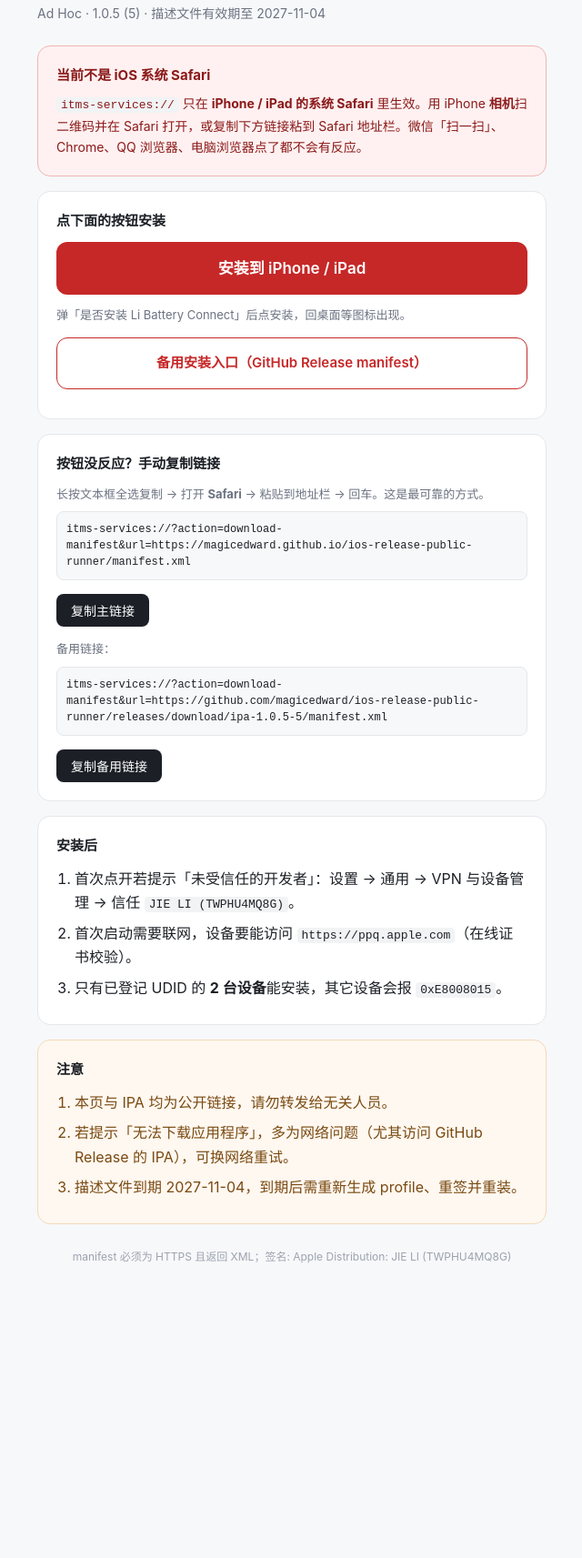
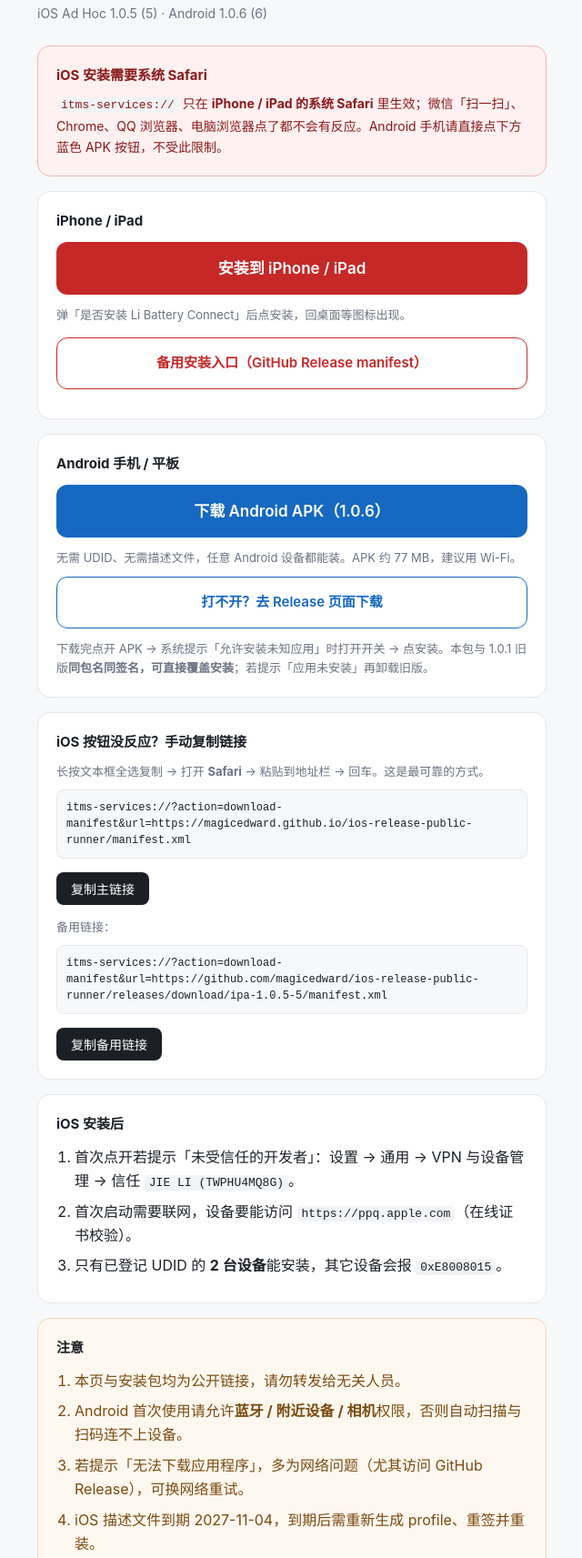
Before and after one commit to magicedward/ios-release-public-runner, a plain HTML site: page docs/index.html in a window 1280 px wide. Shown: the part 63-1776 px from the top of the page at 91% size, without its empty margins (319-959 px from the left). Before the commit the page ends 1503 px from the top, so only its background shows below. Drawn offline with Linux system fonts and the light colour scheme.

Commit message:
Add Android APK download button (dual-platform install page)

```diff
--- a/docs/index.html
+++ b/docs/index.html
@@ -26,6 +26,9 @@
   }
   .btn:active { background: #a51f1f; }
   .btn.alt { background: #fff; color: #c62828; border: 1.5px solid #c62828; font-size: 15px; margin-top: 14px; }
+  .btn.android { background: #1668c1; }
+  .btn.android:active { background: #10508f; }
+  .btn.android.alt { background: #fff; color: #1668c1; border: 1.5px solid #1668c1; font-size: 15px; margin-top: 10px; }
   .hint { font-size: 13px; color: #6b7280; margin: 0; }
   h2 { font-size: 15px; margin: 0 0 10px; }
   ol { margin: 0; padding-left: 20px; }
@@ -45,28 +48,44 @@
   .bad { background: #fff1f1; border-color: #f0b4b4; color: #8b1a1a; }
   .bad h2 { margin-bottom: 6px; }
   .bad p { margin: 0; font-size: 14px; }
+  .card.hl { border: 2px solid #1668c1; }
+  .dim { opacity: .5; }
+  .ok { background: #eaf3ff; border-color: #b9d6f7; color: #0b4c8c; }
+  .ok p { margin: 0; font-size: 14px; }
   footer { text-align: center; color: #9ca3af; font-size: 12px; margin-top: 26px; }
 </style>
 </head>
 <body>
 <div class="wrap">
   <h1>Li Battery Connect 真机安装</h1>
-  <p class="sub">Ad Hoc · 1.0.5 (5) · 描述文件有效期至 2027-11-04</p>
+  <p class="sub">iOS Ad Hoc 1.0.5 (5) · Android 1.0.6 (6)</p>
 
   <div class="card bad" id="browserWarn" style="display:none">
-    <h2>当前不是 iOS 系统 Safari</h2>
-    <p><code>itms-services://</code> 只在 <strong>iPhone / iPad 的系统 Safari</strong> 里生效。用 iPhone <strong>相机</strong>扫二维码并在 Safari 打开，或复制下方链接粘到 Safari 地址栏。微信「扫一扫」、Chrome、QQ 浏览器、电脑浏览器点了都不会有反应。</p>
+    <h2>iOS 安装需要系统 Safari</h2>
+    <p><code>itms-services://</code> 只在 <strong>iPhone / iPad 的系统 Safari</strong> 里生效；微信「扫一扫」、Chrome、QQ 浏览器、电脑浏览器点了都不会有反应。Android 手机请直接点下方蓝色 APK 按钮，不受此限制。</p>
   </div>
 
-  <div class="card">
-    <h2>点下面的按钮安装</h2>
+  <div class="card ok" id="androidHint" style="display:none">
+    <p>检测到 Android 设备：点下面蓝色按钮下载 APK，下载完成后打开即可安装。</p>
+  </div>
+
+  <div class="card" id="iosCard">
+    <h2>iPhone / iPad</h2>
     <a class="btn" href="itms-services://?action=download-manifest&amp;url=https://magicedward.github.io/ios-release-public-runner/manifest.xml">安装到 iPhone / iPad</a>
     <p class="hint">弹「是否安装 Li Battery Connect」后点安装，回桌面等图标出现。</p>
     <a class="btn alt" href="itms-services://?action=download-manifest&amp;url=https://github.com/magicedward/ios-release-public-runner/releases/download/ipa-1.0.5-5/manifest.xml">备用安装入口（GitHub Release manifest）</a>
   </div>
 
-  <div class="card">
-    <h2>按钮没反应？手动复制链接</h2>
+  <div class="card" id="androidCard">
+    <h2>Android 手机 / 平板</h2>
+    <a class="btn android" href="https://github.com/magicedward/ios-release-public-runner/releases/download/android-1.0.6-6/Li-Battery-Connect-1.0.6.apk">下载 Android APK（1.0.6）</a>
+    <p class="hint">无需 UDID、无需描述文件，任意 Android 设备都能装。APK 约 77 MB，建议用 Wi-Fi。</p>
+    <a class="btn android alt" href="https://github.com/magicedward/ios-release-public-runner/releases/tag/android-1.0.6-6">打不开？去 Release 页面下载</a>
+    <p class="hint" style="margin-top:12px">下载完点开 APK → 系统提示「允许安装未知应用」时打开开关 → 点安装。本包与 1.0.1 旧版<strong>同包名同签名，可直接覆盖安装</strong>；若提示「应用未安装」再卸载旧版。</p>
+  </div>
+
+  <div class="card" id="iosCopyCard">
+    <h2>iOS 按钮没反应？手动复制链接</h2>
     <p class="hint">长按文本框全选复制 → 打开 <strong>Safari</strong> → 粘贴到地址栏 → 回车。这是最可靠的方式。</p>
     <textarea id="link1" rows="3" readonly>itms-services://?action=download-manifest&amp;url=https://magicedward.github.io/ios-release-public-runner/manifest.xml</textarea>
     <button class="copy" id="copy1" type="button">复制主链接</button>
@@ -75,8 +94,8 @@
     <button class="copy" id="copy2" type="button">复制备用链接</button>
   </div>
 
-  <div class="card">
-    <h2>安装后</h2>
+  <div class="card" id="iosAfterCard">
+    <h2>iOS 安装后</h2>
     <ol>
       <li>首次点开若提示「未受信任的开发者」：设置 → 通用 → VPN 与设备管理 → 信任 <code>JIE LI (TWPHU4MQ8G)</code>。</li>
       <li>首次启动需要联网，设备要能访问 <code>https://ppq.apple.com</code>（在线证书校验）。</li>
@@ -87,20 +106,30 @@
   <div class="card warn">
     <h2>注意</h2>
     <ol>
-      <li>本页与 IPA 均为公开链接，请勿转发给无关人员。</li>
-      <li>若提示「无法下载应用程序」，多为网络问题（尤其访问 GitHub Release 的 IPA），可换网络重试。</li>
-      <li>描述文件到期 2027-11-04，到期后需重新生成 profile、重签并重装。</li>
+      <li>本页与安装包均为公开链接，请勿转发给无关人员。</li>
+      <li>Android 首次使用请允许<strong>蓝牙 / 附近设备 / 相机</strong>权限，否则自动扫描与扫码连不上设备。</li>
+      <li>若提示「无法下载应用程序」，多为网络问题（尤其访问 GitHub Release），可换网络重试。</li>
+      <li>iOS 描述文件到期 2027-11-04，到期后需重新生成 profile、重签并重装。</li>
     </ol>
   </div>
 
-  <footer>manifest 必须为 HTTPS 且返回 XML；签名: Apple Distribution: JIE LI (TWPHU4MQ8G)</footer>
+  <footer>iOS: Apple Distribution JIE LI (TWPHU4MQ8G) · Android: www.baintech.com.au 签名</footer>
 </div>
 <script>
 (function () {
   var ua = navigator.userAgent;
   var isIOS = /iPad|iPhone|iPod/.test(ua) || (/Macintosh/.test(ua) && navigator.maxTouchPoints > 1);
   var isSafari = /Safari/.test(ua) && !/CriOS|FxiOS|EdgiOS|MicroMessenger|QQ\/|Weibo|DingTalk|Alipay/.test(ua);
-  if (!isIOS || !isSafari) document.getElementById('browserWarn').style.display = 'block';
+  var isAndroid = /Android/i.test(ua);
+  if (isAndroid) {
+    document.getElementById('androidHint').style.display = 'block';
+    document.getElementById('androidCard').classList.add('hl');
+    ['iosCard', 'iosCopyCard', 'iosAfterCard'].forEach(function (id) {
+      document.getElementById(id).classList.add('dim');
+    });
+  } else if (!isIOS || !isSafari) {
+    document.getElementById('browserWarn').style.display = 'block';
+  }
   function bindCopy(btnId, boxId) {
     document.getElementById(btnId).addEventListener('click', function () {
       var t = document.getElementById(boxId);
```
